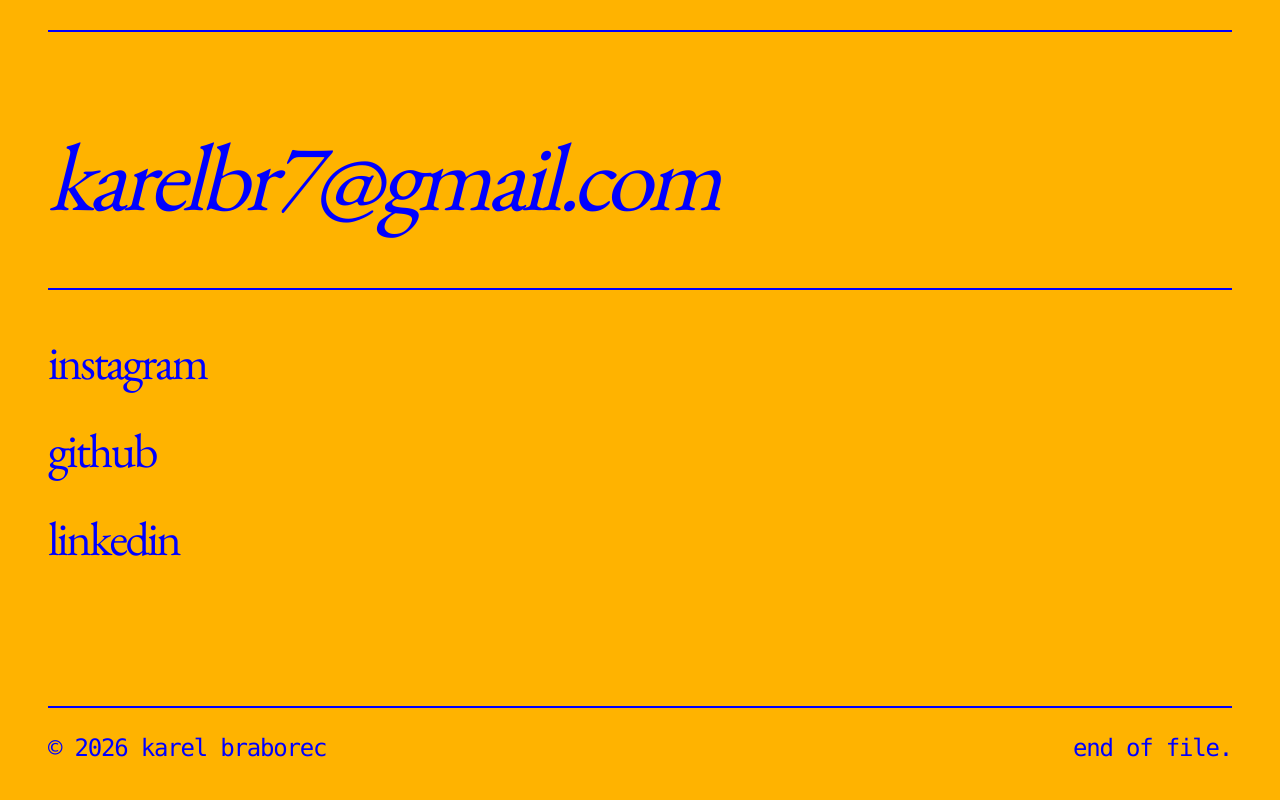
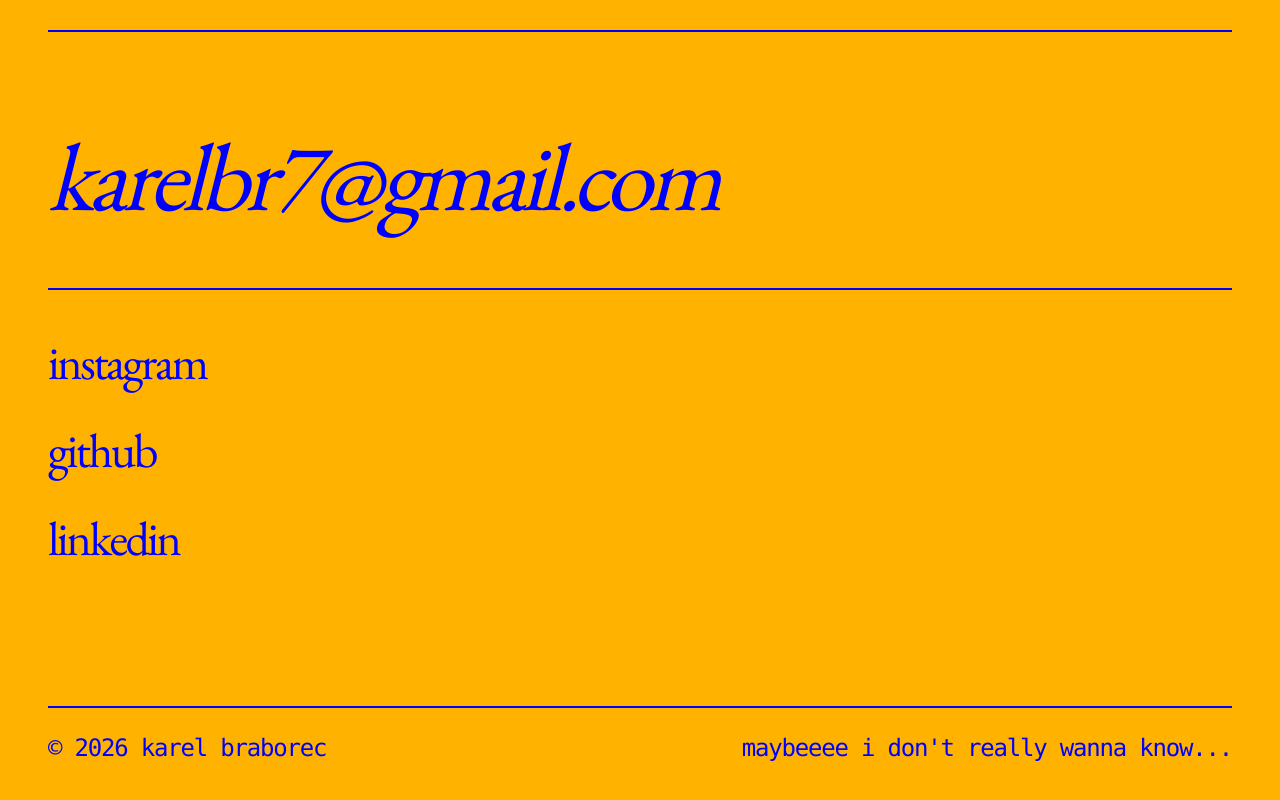
Before and after one commit to karelbrr/portfolio, a Next.js app: page / in a window 1280 px wide. Shown: the part 9938-10738 px from the top of the page. Built offline with nearby package versions, Linux system fonts and the light colour scheme; no server answers.

Commit message:
chore: update footer text in contact section

```diff
--- a/src/components/contact-footer.tsx
+++ b/src/components/contact-footer.tsx
@@ -44,7 +44,7 @@ export default function ContactFooter() {
 
       <div className="w-full flex justify-between items-end mt-24 text-lg sm:text-2xl font-mono tracking-tighter lowercase border-t-2 border-[#0000FF] pt-4 sm:pt-6">
         <span>© {new Date().getFullYear()} Karel Braborec</span>
-        <span>end of file.</span>
+        <span>Maybeeee I don't really wanna know...</span>
       </div>
     </footer>
   );
```
